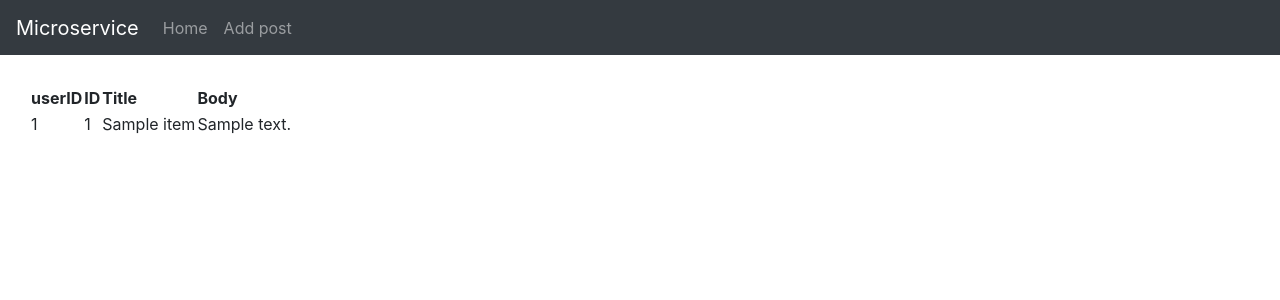
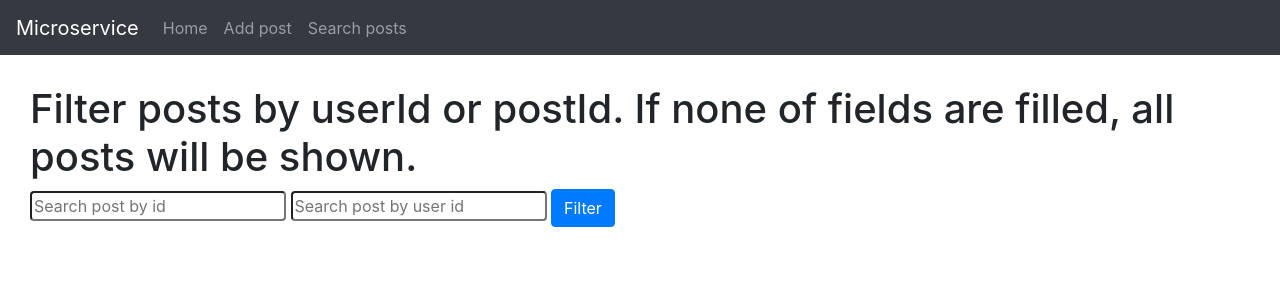
Before and after one commit to XDanielPaul/Microservice, a Flask app: page /posts in a window 1280 px wide. Shown: the top 300 px of the page. Run offline with Flask 2, Linux system fonts and the light colour scheme; a database or web service that is not in the repository returns one stand-in record (values such as "Sample title"); data that the repository does not hold is empty.

Commit message:
Vyhľadávanie príspevkov

```diff
--- a/src/app.py
+++ b/src/app.py
@@ -3,6 +3,7 @@ from flask import Flask, render_template, request, redirect, url_for, session
 from flask_sqlalchemy import SQLAlchemy
 from models import Posts
 from extensions import db,url_users,url_posts
+import json
 
 # Configuration
 app = Flask(__name__)
@@ -16,18 +17,58 @@ app.run(debug=True)
 #with app.app_context():
 #    db.create_all()
 
+# Jinja function checking whether query is empty
+def queryempty(q):
+    if (type(q) == list):
+        return len(q) == 0
+    else:
+        return q.first() is None
+app.jinja_env.globals.update(queryempty=queryempty)
+
 # Landing page
 @app.route('/')
 def home():
     return render_template('home.html')
 
 # Page showing all posts
-@app.route('/posts')
+@app.route('/posts', methods=['GET','POST'])
 def posts():
-    response = requests.get(url_posts)
-    return render_template('posts.html', posts = response.json())
+    posts = None
+    # Retrieving information from form
+    if request.form.get("filter_posts"):
+        postId = request.form["postId"]
+        userId = request.form["userId"]
+        http_request = requests.get(url_posts)
+        json_input = http_request.json()#json.loads(http_request)
 
-# Add a new post
+        # Filtering required results
+
+        # If both fields are filled
+        if postId != "" and userId != "":
+            if not Posts.query.filter_by(userId = userId, id = postId).first():
+                posts = [x for x in json_input if x['userId'] == int(userId) and x['id'] == int(postId)]
+            else:
+                posts = Posts.query.filter_by(userId = userId, id = postId)
+        # If only userId is filled
+        elif postId == "" and userId != "":
+            if not Posts.query.filter_by(userId = userId).first():
+                posts = [x for x in json_input if x['userId'] == int(userId)]
+            else:
+                posts = Posts.query.filter_by(userId = userId)
+        # If only postID is filled
+        elif postId != "" and userId == "":
+            if not Posts.query.filter_by(id = postId).first():
+                posts = [x for x in json_input if x['id'] == int(postId)]
+            else:
+                # TODO: PRIDAJ AJ PRISPEVKY Z API
+                posts = Posts.query.filter_by(id = postId)
+        # If none of the fields are filled, show all posts
+        else:
+            posts = Posts.query.all()
+
+    return render_template('posts.html', posts = posts)
+
+# Page for adding a new post
 @app.route('/add_post', methods=['GET','POST'])
 def add_post():
 
--- a/src/templates/add_post.html
+++ b/src/templates/add_post.html
@@ -1,10 +1,10 @@
 {% extends "base.html" %}
-{%block content%}
+{% block content %}
     <form method="post" action="" name="Post">
         <label  class="col-sm-2 col-form-label required">Title:</label>
         <input type="text" class="form-control emph" name="title" value ="{{title if title}}" placeholder="Title" required/>
         <label  class="col-sm-2 col-form-label">Body:</label>
         <textarea type="text" class="form-control" name="body" value ="{{body if body}}" placeholder="Content..." required></textarea>
         <button type="submit" class="border border-secondary btn btn-secondary" style="background-color:  rgb(4, 161, 4); margin-top: 10px;">Add post</button>
-      </form>
-{%endblock%}
+    </form>
+{% endblock %}
--- a/src/templates/base.html
+++ b/src/templates/base.html
@@ -16,7 +16,8 @@
               <a class="navbar-brand" href="#">Microservice</a>
               <ul class="navbar-nav mr-auto mt-2 mt-lg-0">
                 <li class="nav-item"><a class="nav-link active_link" href="{{ url_for('home') }}">Home</a></li>
-                  <li class="nav-item"><a class="nav-link active_link" href="{{url_for('add_post')}}">Add post</a></li>
+                <li class="nav-item"><a class="nav-link active_link" href="{{url_for('add_post')}}">Add post</a></li>
+                <li class="nav-item"><a class="nav-link active_link" href="{{url_for('posts')}}">Search posts</a></li>
               </ul>
             </div>
           </nav>
--- a/src/templates/home.html
+++ b/src/templates/home.html
@@ -1,4 +1,4 @@
 {% extends "base.html" %}
-{%block content%}
-      <h1>Landing page</h1>
-{%endblock%}
+{% block content %}
+      <h1>This application is serving as a microservice for managing posts.</h1>
+{% endblock %}
--- a/src/templates/posts.html
+++ b/src/templates/posts.html
@@ -1,10 +1,18 @@
 {% extends "base.html" %}
-{%block content%}
+{% block content %}
+<h1>Filter posts by userId or postId. If none of fields are filled, all posts will be shown.</h1>
+<form method="post" action="">
+    <input type="number" class="rounded" name="postId" placeholder="Search post by id">
+    <input type="number" class="rounded" name="userId" placeholder="Search post by user id">
+    <button class="rounded btn btn-primary" name="filter_posts"  value="filter_posts" type="submit">Filter</button>
+</form>
+{% if posts != None %}
+    {% if queryempty(posts) %}
+    <h3 style="padding-top: 20px; padding-bottom: 20px;">No results were found</h3>
+    {% else %}
     <table>
         <thead>
             <tr>
-                <th>userID</th>
-                <th>ID</th>
                 <th>Title</th>
                 <th>Body</th>
             </tr>
@@ -12,12 +20,13 @@
         <tbody>
             {% for post in posts %}
             <tr>
-                <td>{{post['userId']}}</td>
-                <td>{{post['id']}}</td>
                 <td>{{post['title']}}</td>
                 <td>{{post['body']}}</td>
             </tr>
             {% endfor %}
         </tbody>
     </table>
-{%endblock%}
+    {% endif %}
+{% endif %}
+
+{% endblock %}
```
